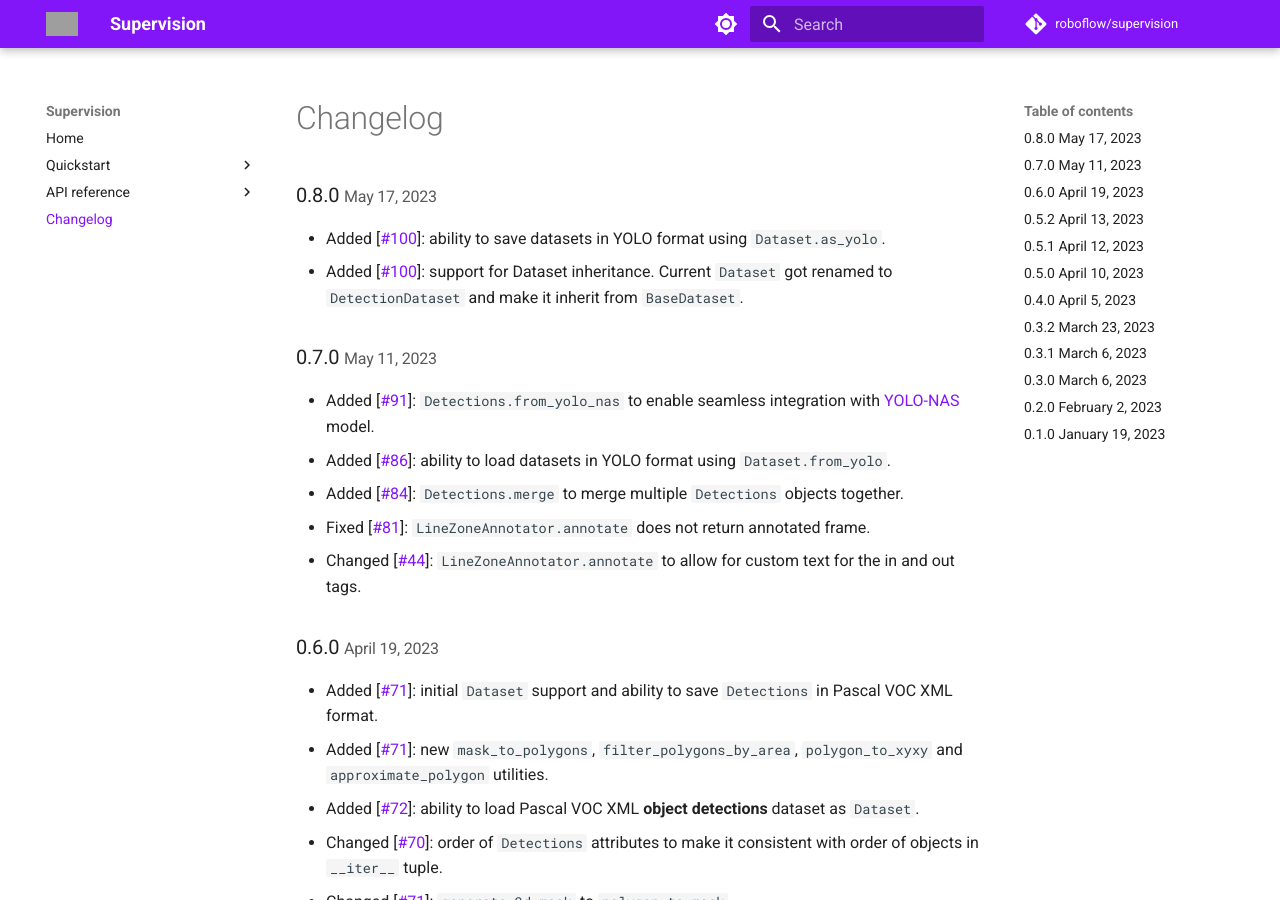
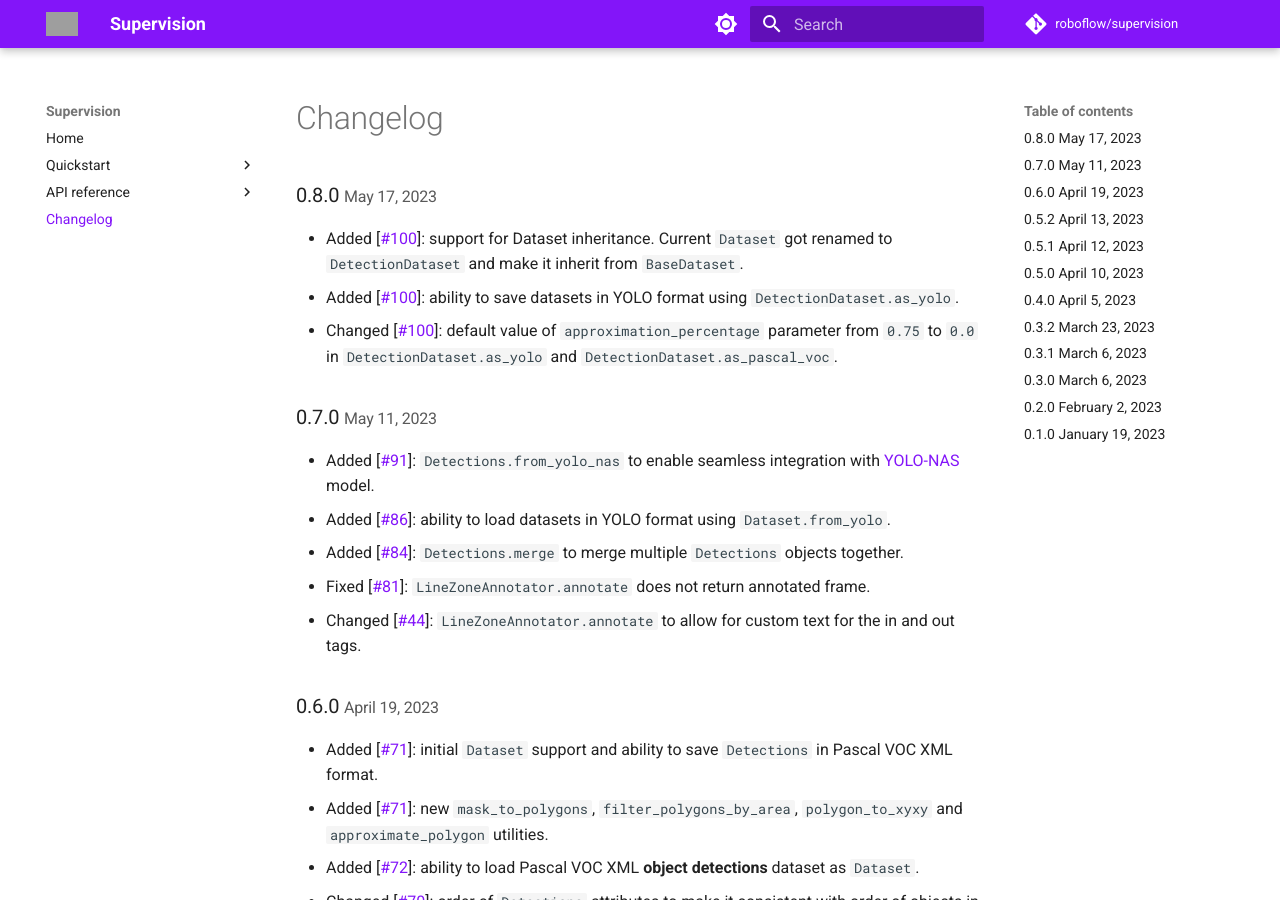
Before and after one commit to tophusna/supervision, an MkDocs documentation site: the page built from docs/changelog.md, in a window 1280 px wide and 900 px high. Built offline with MkDocs 1.6.1 and Material for MkDocs 9.7.7, drawn with Linux system fonts in a browser that asks for light colours; comment, search, counter and statistics services are not loaded; grey boxes are pictures that could not be loaded.

Commit message:
🌱 change default value of `approximation_percentage` parameter from `0.75` to `0.0` in `DetectionDataset.as_yolo` and `DetectionDataset.as_pascal_voc`.

```diff
--- a/docs/changelog.md
+++ b/docs/changelog.md
@@ -1,7 +1,8 @@
 ### 0.8.0 <small>May 17, 2023</small>
 
-- Added [[#100](https://github.com/roboflow/supervision/pull/100)]: ability to save datasets in YOLO format using `Dataset.as_yolo`.
 - Added [[#100](https://github.com/roboflow/supervision/pull/100)]: support for Dataset inheritance. Current `Dataset` got renamed to `DetectionDataset` and make it inherit from `BaseDataset`.
+- Added [[#100](https://github.com/roboflow/supervision/pull/100)]: ability to save datasets in YOLO format using `DetectionDataset.as_yolo`.
+- Changed [[#100](https://github.com/roboflow/supervision/pull/100)]: default value of `approximation_percentage` parameter from `0.75` to `0.0` in `DetectionDataset.as_yolo` and `DetectionDataset.as_pascal_voc`.
 
 ### 0.7.0 <small>May 11, 2023</small>
 
```
Also changed, not shown: 1 other file.
